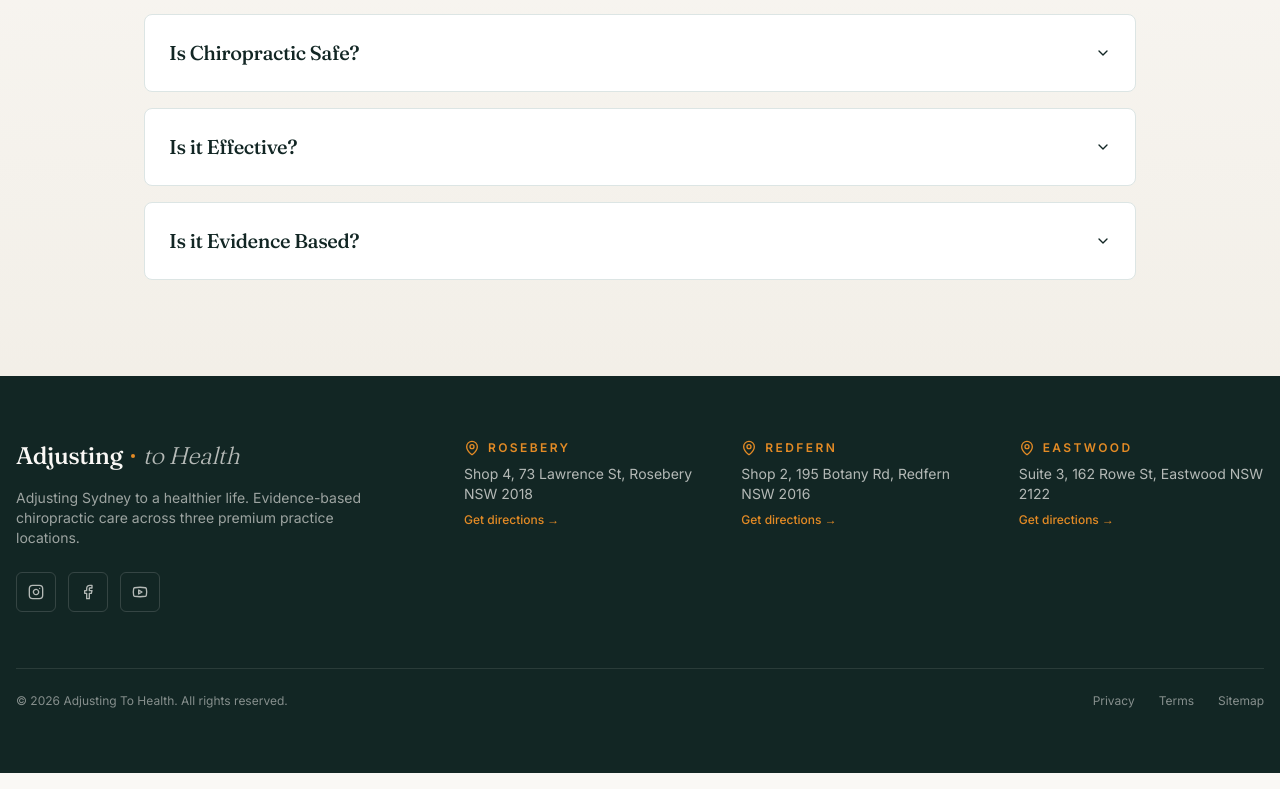
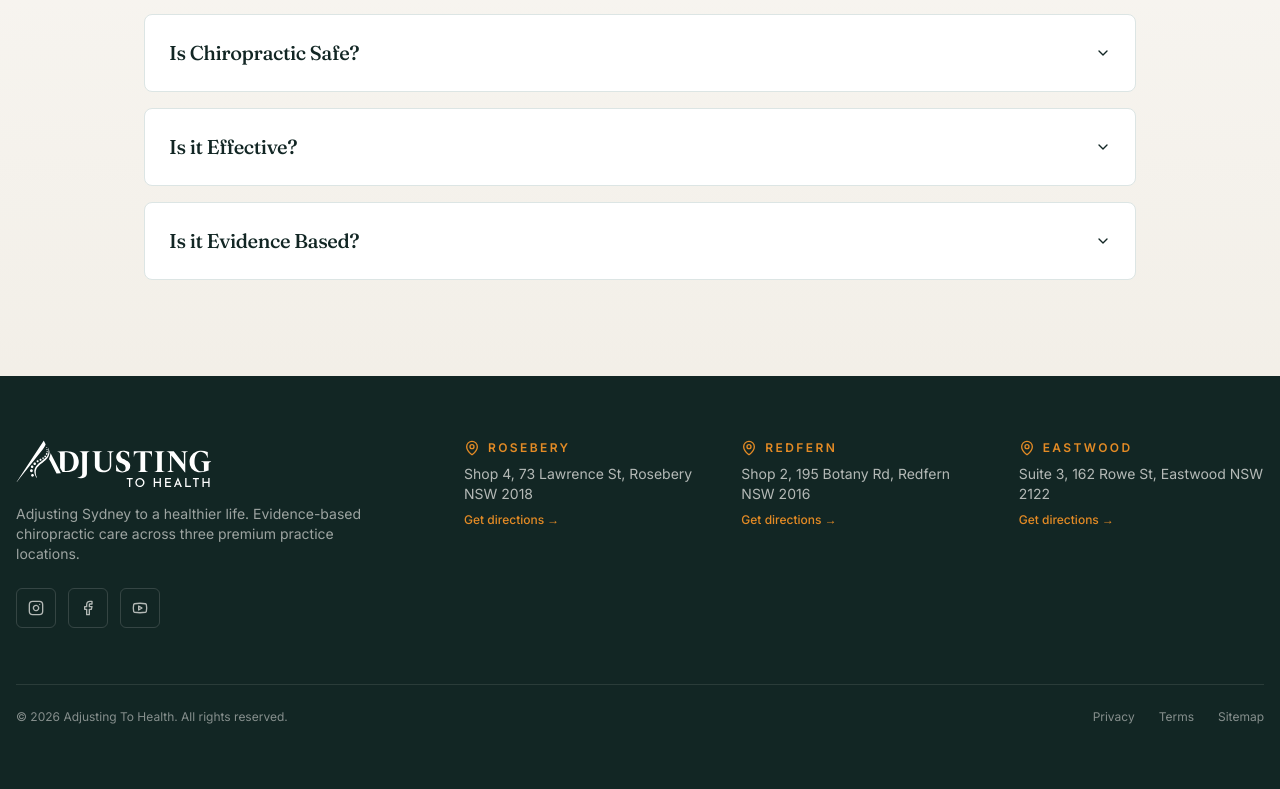
Before and after one commit to code-withdarshan/Adjusting-To-Health, a React (Vite) app: page /faq in a window 1280 px wide. Shown: the part 605-1394 px from the top of the page. Built offline with nearby package versions, Linux system fonts and the light colour scheme; the HTML template or start-up script is replaced by a standard one.

Commit message:
Add logo to footer

```diff
--- a/src/components/SiteFooter.tsx
+++ b/src/components/SiteFooter.tsx
@@ -1,4 +1,5 @@
 import { MapPin, Instagram, Facebook, Youtube } from "lucide-react";
+import logo from "@/assets/logo.svg";
 
 const locs = [
   { name: "Rosebery", addr: "Shop 4, 73 Lawrence St, Rosebery NSW 2018" },
@@ -11,11 +12,7 @@ export const SiteFooter = () => (
     <div className="container">
       <div className="grid gap-8 sm:gap-10 md:gap-12 grid-cols-1 sm:grid-cols-2 lg:grid-cols-[1fr_2fr]">
         <div className="px-0">
-          <div className="flex items-center gap-2">
-            <span className="font-display text-xl sm:text-2xl font-medium">Adjusting</span>
-            <span className="h-1 w-1 rounded-full bg-accent" />
-            <span className="font-display text-xl sm:text-2xl font-light italic opacity-70">to Health</span>
-          </div>
+          <img src={logo} alt="Adjusting to Health Logo" className="h-10 w-auto sm:h-12" />
           <p className="mt-3 max-w-sm text-xs sm:text-sm text-background/60 sm:mt-4">
             Adjusting Sydney to a healthier life. Evidence-based chiropractic care across three premium practice locations.
           </p>
```
